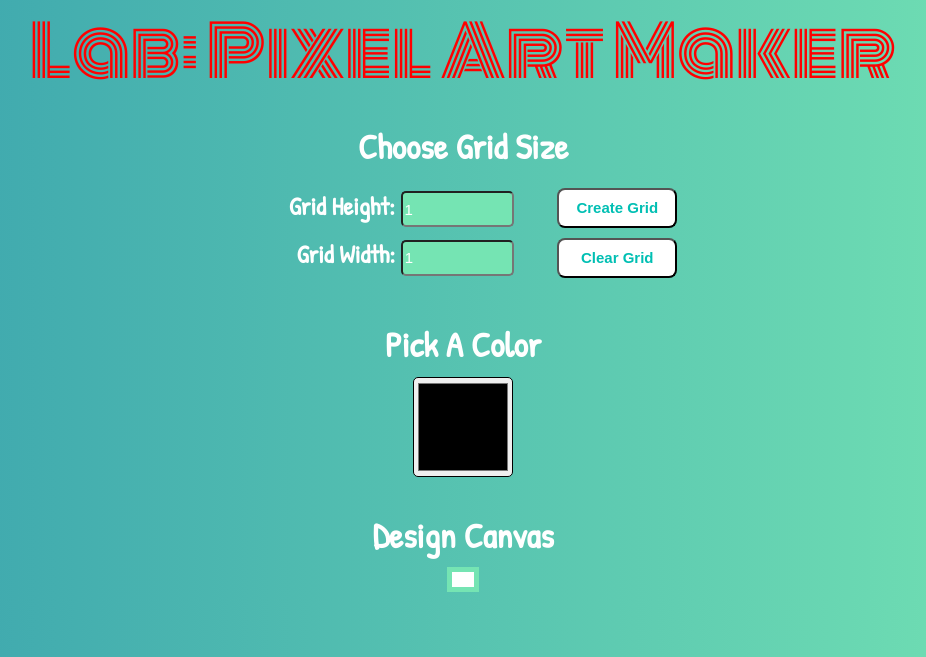
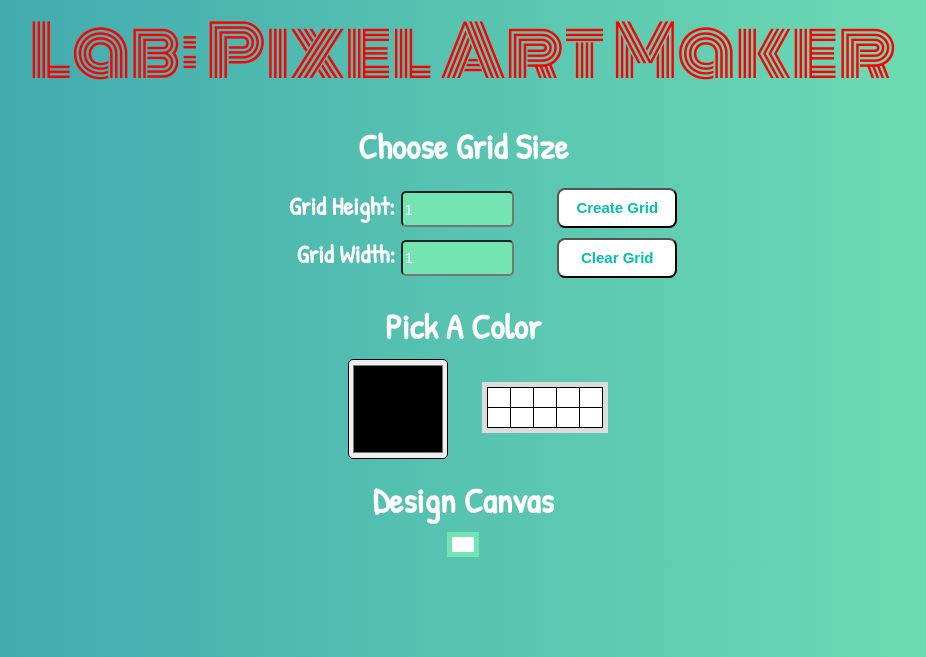
Before and after one commit to Dianac182/Pixel-Art-Maker, a plain HTML site: page index.html in a window 1280 px wide. Both pictures are taken after a click on the input "Create Grid". Shown: the part 143-800 px from the top of the page, without its empty margins (177-1103 px from the left). Drawn offline with nearby package versions, Linux system fonts and the light colour scheme.

Commit message:
feat: create a palette

```diff
--- a/designs.js
+++ b/designs.js
@@ -2,12 +2,13 @@ $(function () {
 
     //Define variables
 
-    const colorPicker = $('#colorPicker');
-    const tableCanvas = $('#pixel_canvas');
+    let colorPicker = $('#colorPicker');
+    let tableCanvas = $('#pixel_canvas');
     const createButton = $('#create_grid');
     const clearButton = $('#clear_grid');
-    const gridHeight = $('#input_height');
-    const gridWidth = $('#input_width');
+    let gridHeight = $('#input_height');
+    let gridWidth = $('#input_width');
+    const gridPalette = $('#palette');
 
     let color = "#000";
 
@@ -35,11 +36,12 @@ $(function () {
         } else if((parseInt(N) > 100) || (parseInt(M) > 100)) {
             alert("You entered a value greater than 100! Please try a new one.");
         } else if((N != parseInt(N, 10)) || (M != parseInt(M, 10))) {
-            alert("Your input is not a integer! Please try again.");
+            alert("Your input is not an integer! Please try again.");
         } else {
             makeGrid(N,M);
         }
         evt.preventDefault();
+        console.log($('#pixel_canvas tr:last-child'));
     });
 
     // When size is submitted by the user, call makeGrid()
@@ -48,7 +50,7 @@ $(function () {
         for(let i=1; i<=N; i++) {
             tableCanvas.append('<tr></tr>');
             for(let j=1; j<=M; j++) {
-                $('table tr:last-child').append('<td></td>');
+                $('#pixel_canvas tr:last-child').append('<td></td>');
             }
         }
     }
--- a/index.html
+++ b/index.html
@@ -30,14 +30,35 @@
                 <input type="submit" value="Clear Grid" id="clear_grid">
             </div>
         </form>
+        <div>
+            <h2>Pick A Color</h2>
+            <div>
+                <input type="color" id="colorPicker">
+                <table id="palette" class="table">
+                    <tr>
+                        <td></td>
+                        <td></td>
+                        <td></td>
+                        <td></td>
+                        <td></td>
+                    </tr>
+                    <tr>
+                        <td></td>
+                        <td></td>
+                        <td></td>
+                        <td></td>
+                        <td></td>
+                    </tr>
+                </table>
+            </div>
+        </div>
+        <div>
+            <h2>Design Canvas</h2>
+            <table id="pixel_canvas" class="table">
 
-        <h2>Pick A Color</h2>
-        <input type="color" id="colorPicker">
+            </table>
+        </div>
 
-        <h2>Design Canvas</h2>
-        <table id="pixel_canvas">
-
-        </table>
 
     </body>
 
--- a/styles.css
+++ b/styles.css
@@ -26,7 +26,7 @@ h2:first-of-type {
     margin-top: 0.5em;
 }
 
-table {
+.table {
     border-collapse: collapse;
     margin: 0 auto;
     background-color: white;
@@ -106,7 +106,16 @@ input[type=submit]:hover {
 }
 
 #colorPicker {
+    display: inline-block;
     border-radius: 5px;
     width: 100px;
     height: 100px;
 }
+
+#palette {
+    display: inline-block;
+    border: 5px solid #DCDCDC;
+    position: relative;
+    top: -20px;
+    left: 30px;
+}
```
